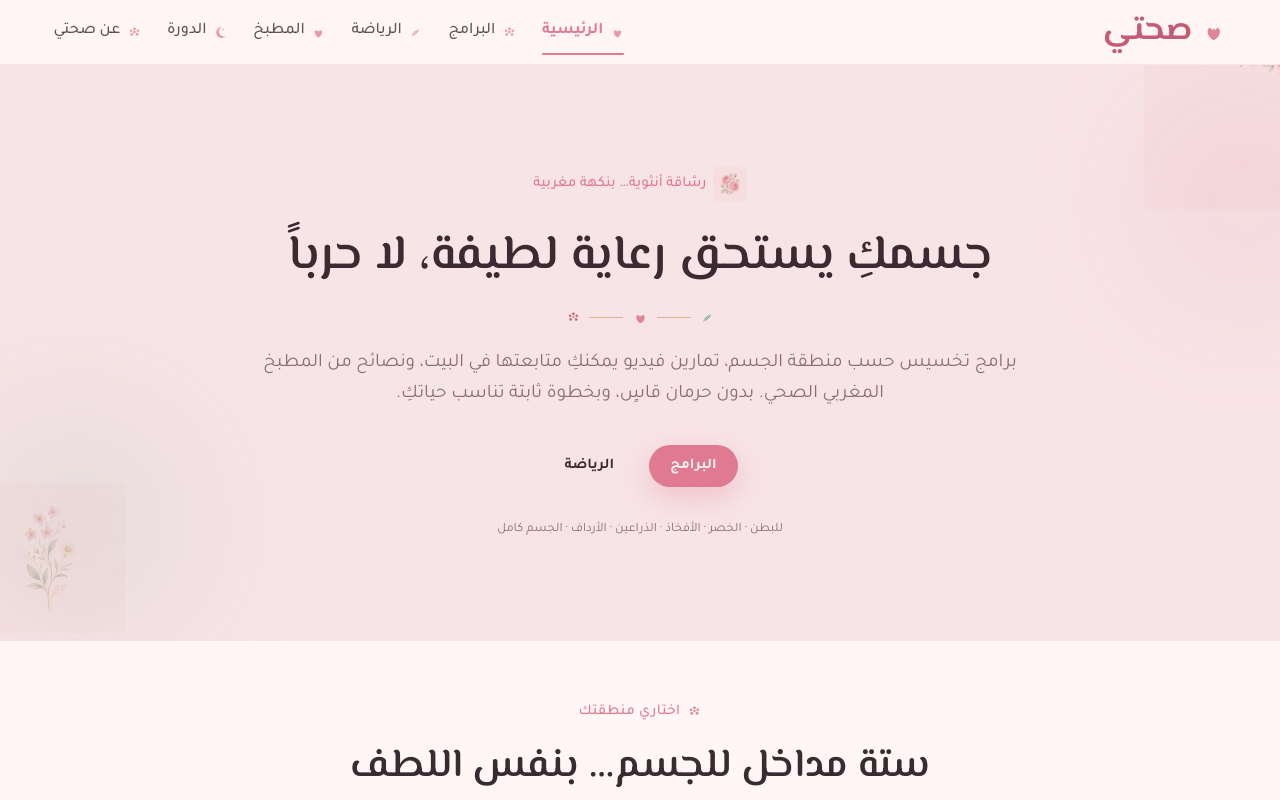
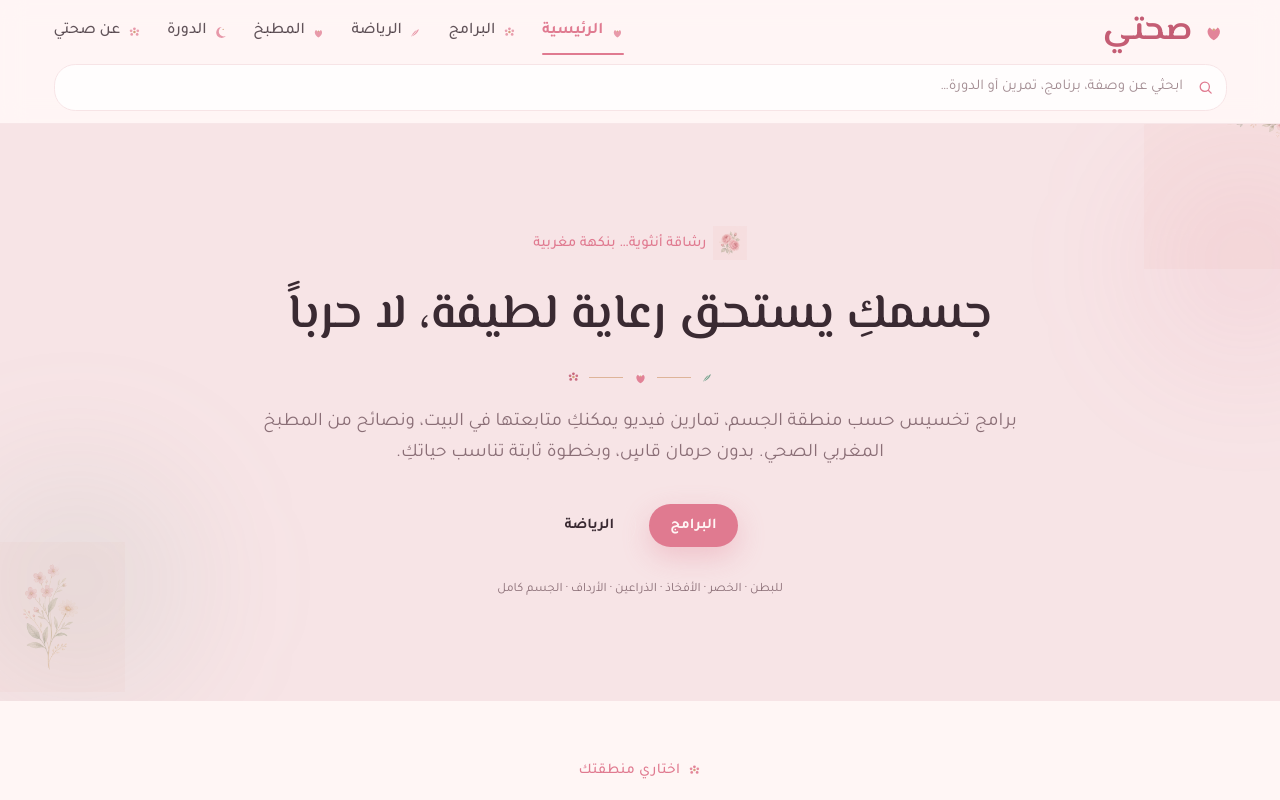
Before and after one commit to mourahi/sihati, a React (Vite) app: page / in a window 1280 px wide. Shown: the top 800 px of the page. Built offline with nearby package versions, Linux system fonts and the light colour scheme; a web font is replaced by a local one.

Commit message:
Add a top search bar so visitors can find recipes, programs, and workouts quickly.
Co-authored-by: Cursor <cursoragent@cursor.com>

```diff
--- a/src/components/Header.tsx
+++ b/src/components/Header.tsx
@@ -1,6 +1,7 @@
 import { useEffect, useId, useState } from "react";
 import { Link, NavLink, useLocation } from "react-router-dom";
 import { IconBlossom, IconLeaf, IconMoon, IconRose } from "./Florals";
+import { SearchBar } from "./SearchBar";
 
 const NAV_ITEMS = [
   { to: "/", label: "الرئيسية", end: true, Icon: IconRose },
@@ -100,6 +101,10 @@ export function Header() {
         </button>
       </div>
 
+      <div className="mx-auto max-w-6xl px-4 pb-3 md:px-6">
+        <SearchBar />
+      </div>
+
       <div
         id={menuId}
         className={`grid overflow-hidden transition-[grid-template-rows,opacity] duration-300 ease-out md:hidden ${
--- /dev/null
+++ b/src/components/SearchBar.tsx
@@ -0,0 +1,130 @@
+import { useEffect, useId, useRef, useState } from "react";
+import type { KeyboardEvent } from "react";
+import { Link, useLocation, useNavigate } from "react-router-dom";
+import { searchSite } from "../lib/search";
+import type { SearchHit } from "../lib/search";
+
+export function SearchBar() {
+  const navigate = useNavigate();
+  const location = useLocation();
+  const inputId = useId();
+  const listId = useId();
+  const rootRef = useRef<HTMLDivElement>(null);
+  const [query, setQuery] = useState("");
+  const [open, setOpen] = useState(false);
+  const [active, setActive] = useState(0);
+  const results = query.trim() ? searchSite(query) : [];
+
+  useEffect(() => {
+    setQuery("");
+    setOpen(false);
+    setActive(0);
+  }, [location.pathname, location.search]);
+
+  useEffect(() => {
+    function onDoc(event: MouseEvent) {
+      if (!rootRef.current?.contains(event.target as Node)) setOpen(false);
+    }
+    document.addEventListener("mousedown", onDoc);
+    return () => document.removeEventListener("mousedown", onDoc);
+  }, []);
+
+  function go(hit: SearchHit) {
+    setQuery("");
+    setOpen(false);
+    navigate(hit.href);
+  }
+
+  function onKeyDown(event: KeyboardEvent<HTMLInputElement>) {
+    if (event.key === "Escape") {
+      setOpen(false);
+      return;
+    }
+    if (!results.length) return;
+    if (event.key === "ArrowDown") {
+      event.preventDefault();
+      setActive((value) => (value + 1) % results.length);
+    }
+    if (event.key === "ArrowUp") {
+      event.preventDefault();
+      setActive((value) => (value - 1 + results.length) % results.length);
+    }
+    if (event.key === "Enter") {
+      event.preventDefault();
+      go(results[active] ?? results[0]);
+    }
+  }
+
+  return (
+    <div ref={rootRef} className="relative w-full">
+      <label htmlFor={inputId} className="sr-only">
+        البحث في صحتي
+      </label>
+      <span className="pointer-events-none absolute inset-y-0 start-3 flex items-center text-rose">
+        <svg viewBox="0 0 24 24" className="h-4 w-4" aria-hidden="true" fill="none">
+          <circle cx="11" cy="11" r="6.5" stroke="currentColor" strokeWidth="1.8" />
+          <path d="M16.2 16.2 20 20" stroke="currentColor" strokeWidth="1.8" strokeLinecap="round" />
+        </svg>
+      </span>
+      <input
+        id={inputId}
+        type="search"
+        value={query}
+        placeholder="ابحثي عن وصفة، برنامج، تمرين أو الدورة…"
+        autoComplete="off"
+        role="combobox"
+        aria-expanded={open && results.length > 0}
+        aria-controls={listId}
+        aria-autocomplete="list"
+        onChange={(event) => {
+          setQuery(event.target.value);
+          setOpen(true);
+          setActive(0);
+        }}
+        onFocus={() => setOpen(true)}
+        onKeyDown={onKeyDown}
+        className="h-11 w-full rounded-[1.25rem] border border-sand bg-white/80 pe-4 ps-10 text-sm text-ink outline-none placeholder:text-muted/80 transition focus:border-rose/50 focus:bg-white focus:shadow-[0_8px_24px_rgba(224,122,144,0.12)]"
+      />
+
+      {open && query.trim() ? (
+        <div
+          id={listId}
+          role="listbox"
+          className="absolute inset-x-0 top-[calc(100%+0.4rem)] z-50 overflow-hidden rounded-[1.25rem] border border-sand bg-cream/95 shadow-[0_16px_40px_rgba(44,36,32,0.12)] backdrop-blur-md"
+        >
+          {results.length === 0 ? (
+            <p className="px-4 py-3 text-sm text-muted">لا توجد نتائج لهذا البحث.</p>
+          ) : (
+            <ul className="max-h-80 overflow-auto py-1">
+              {results.map((hit, index) => (
+                <li key={hit.id}>
+                  <Link
+                    to={hit.href}
+                    role="option"
+                    aria-selected={index === active}
+                    onMouseEnter={() => setActive(index)}
+                    onClick={() => {
+                      setQuery("");
+                      setOpen(false);
+                    }}
+                    className={`flex items-start gap-3 px-4 py-2.5 text-start transition ${
+                      index === active ? "bg-sand/90" : "hover:bg-sand/60"
+                    }`}
+                  >
+                    <span className="mt-0.5 shrink-0 rounded-full bg-rose/12 px-2 py-0.5 text-[0.65rem] font-medium text-rose-deep">
+                      {hit.kind}
+                    </span>
+                    <span>
+                      <span className="block text-sm font-semibold text-ink">{hit.title}</span>
+                      <span className="mt-0.5 line-clamp-1 block text-xs text-muted">{hit.hint}</span>
+                    </span>
+                  </Link>
+                </li>
+              ))}
+            </ul>
+          )}
+        </div>
+      ) : null}
+    </div>
+  );
+}
--- /dev/null
+++ b/src/lib/search.ts
@@ -0,0 +1,88 @@
+import { foodTips, programs, workouts, zones } from '../data/content'
+import { getZoneLabel } from './zones'
+
+export type SearchHit = {
+  id: string
+  title: string
+  hint: string
+  href: string
+  kind: 'برنامج' | 'رياضة' | 'وصفة' | 'منطقة' | 'صفحة'
+}
+
+function normalize(value: string) {
+  return value
+    .toLowerCase()
+    .replace(/[أإآٱ]/g, 'ا')
+    .replace(/ة/g, 'ه')
+    .replace(/ى/g, 'ي')
+    .replace(/ؤ/g, 'و')
+    .replace(/ئ/g, 'ي')
+    .replace(/[^\p{L}\p{N}]+/gu, '')
+}
+
+const PAGES: SearchHit[] = [
+  { id: 'page-home', title: 'الرئيسية', hint: 'صفحة البداية', href: '/', kind: 'صفحة' },
+  { id: 'page-programs', title: 'البرامج', hint: 'مسارات حسب منطقة الجسم', href: '/programs', kind: 'صفحة' },
+  { id: 'page-workouts', title: 'الرياضة', hint: 'فيديوهات تمارين في البيت', href: '/workouts', kind: 'صفحة' },
+  { id: 'page-nutrition', title: 'المطبخ الصحي', hint: 'وصفات مغربية خفيفة', href: '/nutrition', kind: 'صفحة' },
+  { id: 'page-cycle', title: 'تتبع الدورة الشهرية', hint: 'تقويم ملون برقم سري', href: '/cycle', kind: 'صفحة' },
+  { id: 'page-about', title: 'عن صحتي', hint: 'قيم الموقع والتنبيه الطبي', href: '/about', kind: 'صفحة' },
+]
+
+function catalog(): SearchHit[] {
+  const zoneHits: SearchHit[] = zones.map((zone) => ({
+    id: `zone-${zone.id}`,
+    title: zone.label,
+    hint: zone.description,
+    href: `/programs?zone=${zone.id}`,
+    kind: 'منطقة',
+  }))
+
+  const programHits: SearchHit[] = programs.map((program) => ({
+    id: `program-${program.id}`,
+    title: program.title,
+    hint: `${program.subtitle} · ${getZoneLabel(program.zone)}`,
+    href: `/programs/${program.id}`,
+    kind: 'برنامج',
+  }))
+
+  const workoutHits: SearchHit[] = workouts.map((workout) => ({
+    id: `workout-${workout.id}`,
+    title: workout.title,
+    hint: `${workout.durationMin} دقيقة · ${getZoneLabel(workout.zone)}`,
+    href: `/workouts/${workout.youtubeId}`,
+    kind: 'رياضة',
+  }))
+
+  const foodHits: SearchHit[] = foodTips.map((food) => ({
+    id: `food-${food.id}`,
+    title: food.title,
+    hint: `${food.category} · ${food.summary}`,
+    href: `/nutrition/${food.id}`,
+    kind: 'وصفة',
+  }))
+
+  return [...PAGES, ...zoneHits, ...programHits, ...workoutHits, ...foodHits]
+}
+
+export function searchSite(query: string, limit = 8): SearchHit[] {
+  const needle = normalize(query.trim())
+  if (needle.length < 1) return []
+
+  return catalog()
+    .map((hit) => {
+      const haystack = normalize(`${hit.title} ${hit.hint} ${hit.kind}`)
+      const score = haystack.includes(needle)
+        ? normalize(hit.title).startsWith(needle)
+          ? 3
+          : normalize(hit.title).includes(needle)
+            ? 2
+            : 1
+        : 0
+      return { hit, score }
+    })
+    .filter((item) => item.score > 0)
+    .sort((a, b) => b.score - a.score)
+    .slice(0, limit)
+    .map((item) => item.hit)
+}
```
